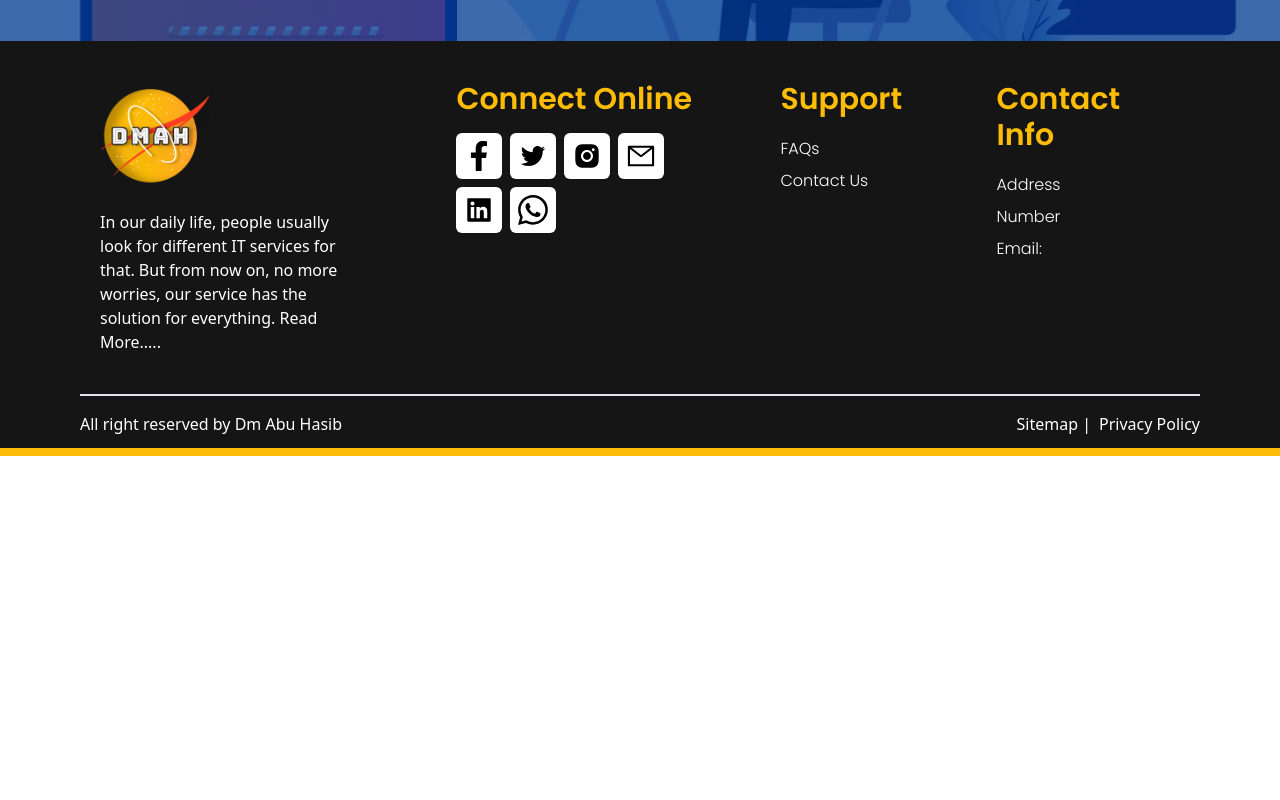
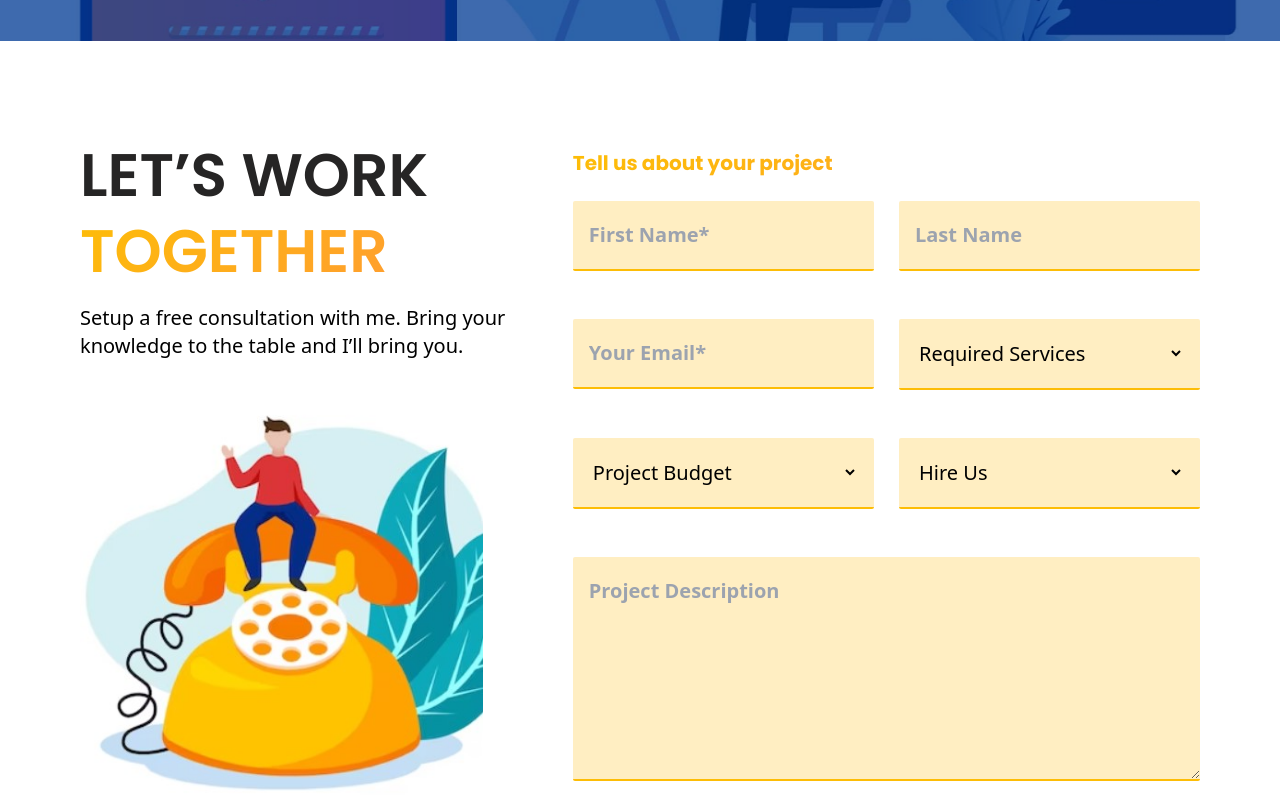
Before and after one commit to dmabuhasib/dm_portfolio, a Next.js app: page /contact in a window 1280 px wide. Shown: the part 480-1280 px from the top of the page. Before the commit the page ends 936 px from the top, so only its background shows below. Built offline with nearby package versions, Linux system fonts and the light colour scheme.

Commit message:
create-contact-page-successfully

```diff
--- a/components/abouSec/AboutMsgSec.js
+++ b/components/abouSec/AboutMsgSec.js
@@ -3,6 +3,8 @@ import emailjs from '@emailjs/browser';
 import Image from 'next/image';
 import Container from '../layout/Container';
 import ButtonP from '../layout/ButtonP';
+import { ToastContainer, toast } from 'react-toastify';
+import 'react-toastify/dist/ReactToastify.css';
 const AboutMsgSec = () => {
   const form = useRef();
 
@@ -12,15 +14,18 @@ const AboutMsgSec = () => {
     emailjs.sendForm('service_swmyboi', 'template_yxon8gp', form.current, 'ZsPMGCKDpZIhgFLk0')
       .then((result) => {
           console.log(result.text);
-          alert("Message Sent Successfully")
+          toast.success("Message Sent Successfully")
       }, (error) => {
           console.log(error.text);
+          toast.error("An error occurred. Please try again later.")
+
       });
       e.target.reset()
   };
   return (
     <div className="py-8 sm:py-10 md:py-16 lg:py-24">
       <Container>
+      <ToastContainer autoClose={3000} />
         <div className="sm:flex px-3 sm:px-5 xl:px-0">
           <div className="w-full sm:w-[55%] xl:w-[50%] sm:mt-4 md:mt-5 lg:mt-9">
             <div className="mx-auto sm:mx-0  h-[360px] w-[360px] sm:h-[360px] sm:w-[330px] md:h-[370px] md:w-[370px] lg:w-[480px] lg:h-[480px] xl:w-[550px] xl:h-[550px] relative block">
--- a/components/contactsec/ContactForm.js
+++ b/components/contactsec/ContactForm.js
@@ -1,68 +1,40 @@
-import React, { useRef, useState } from "react";
-import SubHeading from "../layout/SubHeading";
-import Container from "../layout/Container";
-import { useForm } from "react-hook-form";
-import "react-phone-number-input/style.css";
-import "react-country-dropdown/dist/index.css";
-import PhoneInput from "react-phone-number-input";
-import emailjs from "@emailjs/browser";
-import Image from "next/image";
-import Para from "../layout/Para";
+import React, { useRef } from 'react';
+import SubHeading from '../layout/SubHeading';
+import Container from '../layout/Container';
+import emailjs from '@emailjs/browser';
+import Image from 'next/image';
+import Para from '../layout/Para';
+import { ToastContainer, toast } from 'react-toastify';
+import 'react-toastify/dist/ReactToastify.css';
 
 const ContactForm = () => {
-  const {
-    register,
-    handleSubmit,
+  const form = useRef();
 
-    formState: { errors },
-  } = useForm();
+  const sendEmail = (e) => {
+    e.preventDefault();
 
-  const [value, setValue] = useState();
-  const formRef = useRef(null);
-  const onSubmit = async (data) => {
-    const formData = new FormData();
-    const form = formRef.current;
-    const formDat = {
-      name: data.name,
-      email: data.email,
-      services: data.services,
-      budget: data.budget,
-      hireOption: data.hireOption,
-      message: data.message,
-    };
-    formData.append("name", formDat.name);
-    formData.append("email", formDat.email);
-    formData.append("services", formDat.services);
-    formData.append("budget", formDat.budget);
-    formData.append("hireOption", formDat.hireOption);
-    formData.append("message", formDat.message);
-
-
-    try {
     emailjs
       .sendForm(
-          "service_swmyboi",
-          "template_7z3umgv",
-          form,
-          "ZsPMGCKDpZIhgFLk0"
+        'service_swmyboi',
+        'template_7z3umgv',
+        form.current,
+        'ZsPMGCKDpZIhgFLk0'
       )
       .then(
         (result) => {
           console.log(result.text);
-            alert("Message sent successfully!");
+          toast.success("Message Sent Successfully")
         },
         (error) => {
           console.log(error.text);
-            alert("An error occurred. Please try again later.");
+          toast.error("An error occurred. Please try again later.")
         }
       );
-    } catch (error) {
-      console.log(error);
-      alert("An error occurred. Please try again later.");
-    }
+    e.target.reset();
   };
   return (
     <Container>
+      <ToastContainer autoClose={3000} />
       <div className="sm:flex justify-between  px-5 xl:px-0 pt-10 sm:pt-16 md:pt-20 lg:pt-24">
         <div className=" w-[100%] sm:w-[40%]">
           <div className=" leading-[36px] sm:leading-[44px] lg:leading-[76px]">
@@ -75,64 +47,58 @@ const ContactForm = () => {
           </div>
           <Para
             className="text-xl pb-10"
-        title="Setup a free consultation with me. Bring your knowledge to the table and I’ll bring you." />
+            title="Setup a free consultation with me. Bring your knowledge to the table and I’ll bring you."
+          />
 
           <div className=" hidden sm:block mx-auto sm:mx-0 w-[90%] h-[300px] sm:h-[260px] md:h-[360px] xl:h-[410px] relative">
-          <Image fill src="/assets/1111.jpg" alt="contact-left"/>
-
+            <Image fill src="/assets/1111.jpg" alt="contact-left" />
           </div>
         </div>
         <div className="w-[100%] sm:w-[56%] mt-2 sm:mt-3">
-        <form onSubmit={handleSubmit(onSubmit)} ref={formRef} id="my-form">
+          <form onSubmit={sendEmail} ref={form} id="my-form">
             <div className="w-full">
               <div>
                 <SubHeading
                   className="text-sm md:text-base pb-6 lg:text-lg xl:text-xl yellow-gr2 font-pop font-bold"
                   title="Tell us about your project"
                 />
+              </div>
+              <div className="flex flex-wrap gap-y-7 md:gap-y-10 lg:gap-y-12 justify-between">
+                <div className="w-[48%]">
+                  <input
+                    type="text"
+                    name="first_name"
+                    required={true}
+                    placeholder="First Name*"
+                    className="input border-b-2  placeholder:font-bold rounded-sm focus:border-b-2 focus:border-green-600 focus:outline-none  text-base md:text-lg  lg:text-xl bg-[#fdb80b3f] py-3 px-2  md:py-4 lg:py-5 md:px-4 text-left  border-yellowp w-full max-w-xs"
+                  />
 
                 </div>
-            <div className="flex flex-wrap gap-y-7 md:gap-y-10 lg:gap-y-12 justify-between">
-
-
                 <div className="w-[48%]">
-
                   <input
                     type="text"
-                {...register("name", { required: true })}
-                placeholder="Full Name*"
-                className="input border-b-2 placeholder:text-[#013C95] placeholder:font-bold rounded-sm focus:border-b-2 focus:border-green-600 focus:outline-none  text-base md:text-lg  lg:text-xl bg-[#fdb80b3f] py-3 px-2  md:py-4 lg:py-5 md:px-4 text-left  border-yellowp w-full max-w-xs"
+                    name="last_name"
+                    placeholder="Last Name"
+                    className="input border-b-2 placeholder:font-bold rounded-sm focus:border-b-2 focus:border-green-600 focus:outline-none  text-base md:text-lg  lg:text-xl bg-[#fdb80b3f] py-3 px-2  md:py-4 lg:py-5 md:px-4 text-left  border-yellowp w-full max-w-xs"
                   />
-            {errors.name && (
-              <span className="text-red-500 inline">Name is required</span>
-            )}
+
                 </div>
                 <div className=" w-[48%]">
                   <input
                     type="email"
-                {...register("email", { required: true })}
-                placeholder=" Your Email*"
-                className="input border-b-2 placeholder:text-[#013C95] placeholder:font-bold rounded-sm focus:border-b-2 focus:border-green-600 focus:outline-none text-base md:text-lg  lg:text-xl bg-[#fdb80b3f] py-3 px-2  md:py-4 lg:py-5 md:px-4 text-left  border-yellowp w-full max-w-xs"
+                    name="email"
+                    required={true}
+                    placeholder="Your Email*"
+                    className="input border-b-2 placeholder:font-bold rounded-sm focus:border-b-2 focus:border-green-600 focus:outline-none text-base md:text-lg  lg:text-xl bg-[#fdb80b3f] py-3 px-2  md:py-4 lg:py-5 md:px-4 text-left  border-yellowp w-full max-w-xs"
                   />
-            {errors.email && (
-              <span className="text-red-500">Email is required</span>
-            )}
                 </div>
 
-              <div className=" w-[48%]">
-                <PhoneInput
-                  placeholder="Phone Number"
-                  value={value}
-                  onChange={setValue}
-                  className="input border-b-2 rounded-sm focus:border-b-2 focus:border-green-600 bg-[#fdb80b3f] text-base md:text-lg  lg:text-xl  py-3 px-2  md:py-4 lg:py-5 md:px-4 text-left  border-yellowp w-full max-w-xs"
-                />
-                </div>
                 <div className="w-[48%]">
                   <div className="form-contro ">
                     <div className="input-group border-b-2 rounded-sm focus:border-b-2 focus:border-green-600   bg-[#fdb80b3f]  text-base md:text-lg  lg:text-xl  py-3 px-2  md:py-4 lg:py-5 md:px-4 border-yellowp w-full max-w-xs">
                       <select
-                      className="select font-semibold outline-none bg-[#fdb80b00]  w-full "
-                      {...register("services")}
+                        className="select  outline-none bg-[#fdb80b00]  w-full "
+                        name="services"
                       >
                         <option selected>Required Services</option>
                         <option>Web Design</option>
@@ -146,12 +112,11 @@ const ContactForm = () => {
                 </div>
                 <div className="w-full flex justify-between">
                   <div className="w-[48%]">
-
                     <div className="form-control">
                       <div className="input-group border-b-2 rounded-sm focus:border-b-2 focus:border-green-600  text-base md:text-lg  lg:text-xl  py-3 px-2  md:py-4 lg:py-5 md:px-4 bg-[#fdb80b3f]  text-left  border-yellowp w-full max-w-xs">
                         <select
-                      className="select font-semibold outline-none bg-[#fdb80b00]  w-full "
-                        {...register("budget")}
+                          className="select outline-none bg-[#fdb80b00]  w-full "
+                          name="budget"
                         >
                           <option selected>Project Budget</option>
                           <option>$100-$200</option>
@@ -164,15 +129,14 @@ const ContactForm = () => {
                     </div>
                   </div>
                   <div className="w-[48%] ">
-
                     <div className="form-control">
                       <div className="input-group  border-b-2 rounded-sm focus:border-b-2 focus:border-green-600   bg-[#fdb80b3f]  text-base md:text-lg  lg:text-xl  py-3 px-2  md:py-4 lg:py-5 md:px-4 text-left  border-yellowp w-full max-w-xs">
                         <select
-               className="select font-semibold outline-none bg-[#fdb80b00]  w-full "
-                      {...register("hireOption")}
+                          className="select  outline-none bg-[#fdb80b00]  w-full "
+                          name="hireOption"
                         >
                           <option selected>Hire Us</option>
-                      <option >Hourly</option>
+                          <option>Hourly</option>
                           <option> Project</option>
                           <option>Monthly</option>
                         </select>
@@ -183,15 +147,16 @@ const ContactForm = () => {
 
                 <div className="w-[100%]   ">
                   <textarea
-                 className="input-group w-[100%] placeholder:text-black placeholder:font-semibold px-4 border-b-2 rounded-sm focus:border-b-2 focus:border-green-600 focus:outline-none text-base md:text-lg lg:text-xl bg-[#fdb80b3f] py-5 text-left  border-yellowp h-40 md:h-48 lg:h-56"
+                    className="input-group w-[100%] placeholder:font-semibold px-4 border-b-2 rounded-sm focus:border-b-2 focus:border-green-600 focus:outline-none text-base md:text-lg lg:text-xl bg-[#fdb80b3f] py-5 text-left  border-yellowp h-40 md:h-48 lg:h-56"
                     placeholder="Project Description"
-                {...register("message")}
+                    name="message"
                   ></textarea>
                 </div>
                 <div className="mb-14">
                   <button
                     type="submit"
-                className=" bg-gradient-to-r from-yellowp to-yellows text-base lg:text-lg font-medium font-pop rounded-3xl shadow-cshadow3 border-primary duration-300 ease-in-out text-white  py-2 px-6 lg:px-8 hover:font-medium hover:pr-20 ">
+                    className=" bg-gradient-to-r from-yellowp to-yellows text-base lg:text-lg font-medium font-pop rounded-3xl shadow-cshadow3 border-primary duration-300 ease-in-out text-white  py-2 px-6 lg:px-8 hover:font-medium hover:pr-20 "
+                  >
                     Submit
                   </button>
                 </div>
--- a/package.json
+++ b/package.json
@@ -25,6 +25,7 @@
     "react-icons": "^4.10.1",
     "react-phone-number-input": "^3.3.4",
     "react-slick": "^0.29.0",
+    "react-toastify": "^9.1.3",
     "slick-carousel": "^1.8.1",
     "tailwindcss": "3.3.3"
   }
--- a/pages/contact.js
+++ b/pages/contact.js
@@ -1,5 +1,5 @@
 import ContactBanner from '@/components/contactsec/ContactBanner'
-// import ContactForm from '@/components/contactsec/ContactForm'
+import ContactForm from '@/components/contactsec/ContactForm'
 import Layout from '@/components/layout/Layout'
 import React from 'react'
 
@@ -7,7 +7,7 @@ const contact = () => {
   return (
     <Layout>
         <ContactBanner />
-        {/* <ContactForm /> */}
+        <ContactForm />
     </Layout>
   )
 }
```
Also changed, not shown: 1 other file (tests, documents, lock files or other folders). Lines whose indentation alone changed are shown as unchanged.
